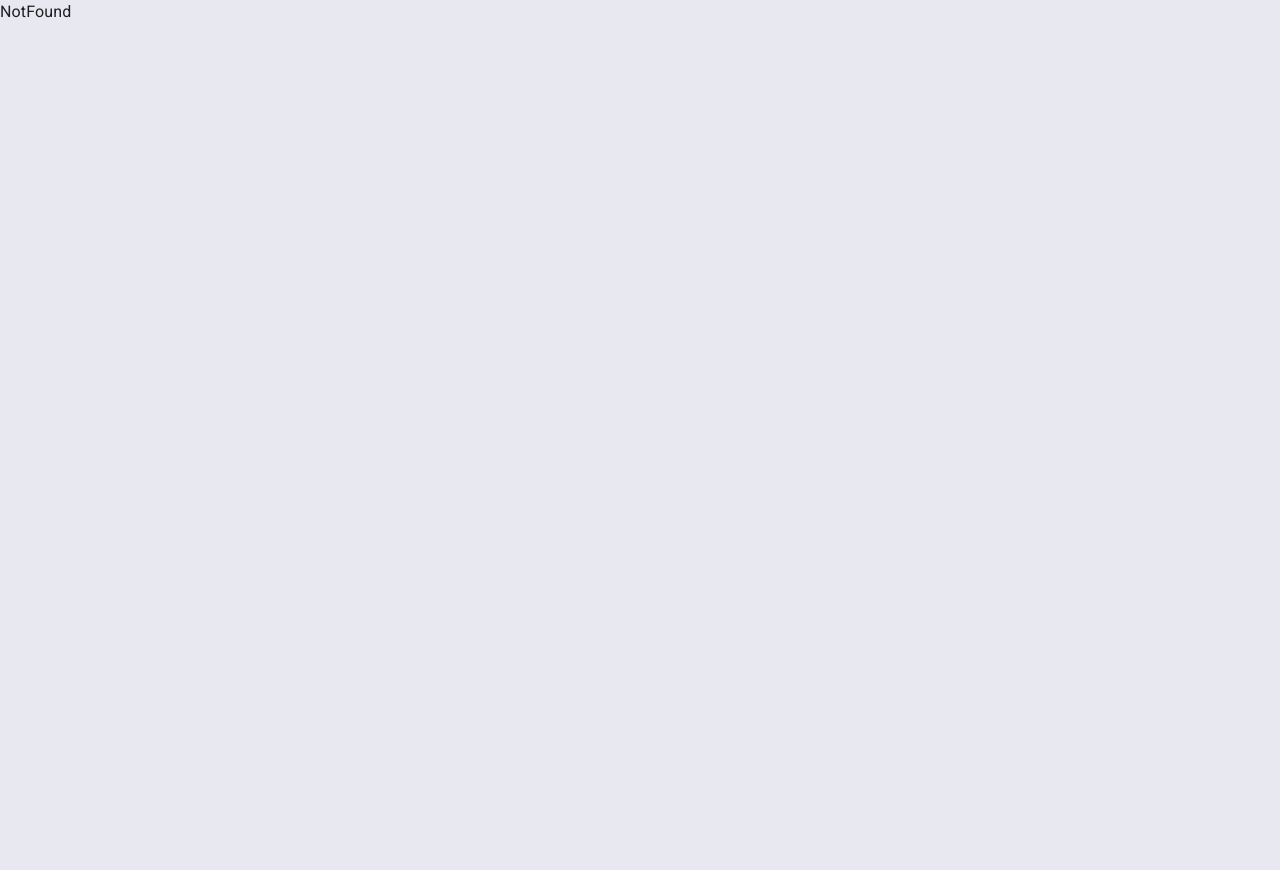
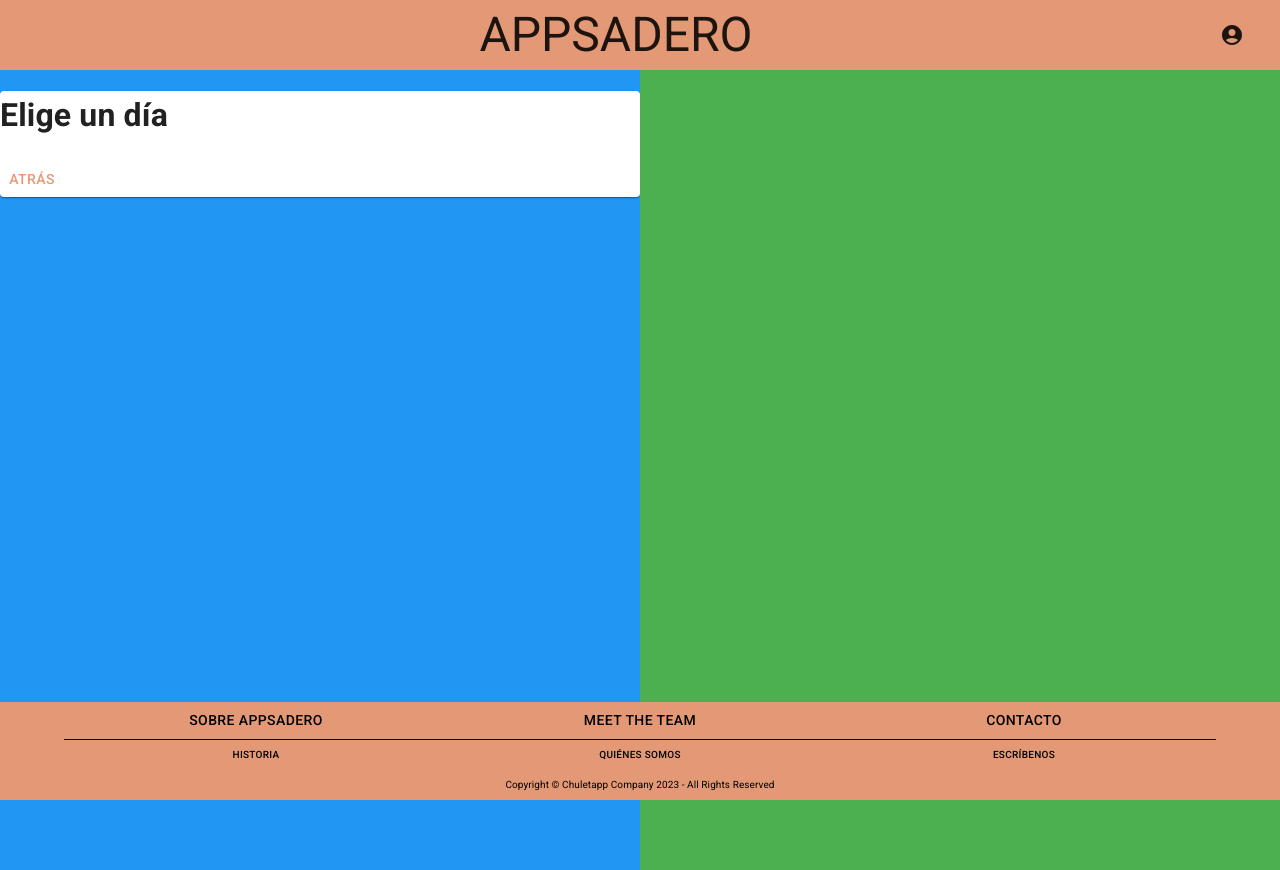
Before and after one commit to Adasat/Appsadero-Frontend, a React (Vite) app: page /createAsadero in a window 1280 px wide. Before the commit this address had no page. Before the commit the page ends 800 px from the top, so only its background shows below. Built offline with nearby package versions, Linux system fonts and the light colour scheme.

Commit message:
Button Done

```diff
--- /dev/null
+++ b/src/Components/ButtonCustom/ButtonCustom.jsx
@@ -0,0 +1,28 @@
+import { Button } from '@mui/material'
+import React, { useState } from 'react'
+import PropTypes from 'prop-types'
+import { Link } from 'react-router-dom'
+
+
+function ButtonCustom({handleButton, action , disabled, text}) {
+    ButtonCustom.propTypes = {
+    handleButton: PropTypes.func.isRequired,
+    }
+
+    const handleClick = (e) => {
+    handleButton()
+    }
+
+    return (
+    <Link to={action}>
+        <Button
+        disabled={disabled}
+        onClick={handleButton}>
+        {text}
+        </Button>
+    </Link>
+    )
+}
+
+
+export default ButtonCustom
--- /dev/null
+++ b/src/Pages/CreateAsadero/CreateAsadero.jsx
@@ -0,0 +1,60 @@
+import { Button, Grid, Paper } from '@mui/material'
+import { blue, green, red } from '@mui/material/colors'
+import React, { useState } from 'react'
+import ButtonCustom from '../../Components/ButtonCustom/ButtonCustom'
+import { Navigate } from 'react-router-dom'
+import { useNavigate } from 'react-router-dom'
+
+function CreateAsadero() {
+
+    const navigate = useNavigate()
+
+    const buttonBack = {
+        text: 'Atrás',
+        action: '/login',
+        disabled: false
+    }
+
+    const handleButton = (button) => {
+
+
+        //setButt({ ...butt, text: butt.text })
+       //setButt({...butt, button})
+        //navigate()
+    }
+
+  return (
+    <>
+      <Grid
+        container
+        component="main"
+        height="100vh"
+        width="100vw"
+        sx={{ backgroundColor: red[500] }}
+      >
+        <Grid item xs={12} sm={6} md={6} sx={{ backgroundColor: blue[500] }}>
+          <Paper>
+            <h1>Elige un día</h1>
+
+            <ButtonCustom
+              handleButton={handleButton}
+              action={buttonBack.action}
+              disabled={buttonBack.disabled}
+              text={buttonBack.text}
+            ></ButtonCustom>
+          </Paper>
+        </Grid>
+
+        <Grid
+          item
+          xs={12}
+          sm={6}
+          md={6}
+          sx={{ backgroundColor: green[500] }}
+        ></Grid>
+      </Grid>
+    </>
+  )
+}
+
+export default CreateAsadero
--- /dev/null
+++ b/src/Pages/Pruebas/Abel.jsx
@@ -0,0 +1,11 @@
+import React from 'react'
+
+function Abel() {
+
+  return (
+    <div>Abel</div>
+
+  )
+}
+
+export default Abel
--- /dev/null
+++ b/src/Pages/Pruebas/Diana.jsx
@@ -0,0 +1,9 @@
+import React from 'react'
+
+function Diana() {
+  return (
+    <div>Diana</div>
+  )
+}
+
+export default Diana
--- /dev/null
+++ b/src/Pages/Pruebas/Pedro.jsx
@@ -0,0 +1,9 @@
+import React from 'react'
+
+function Pedro() {
+  return (
+    <div>Pedro</div>
+  )
+}
+
+export default Pedro
```
Also changed, not shown: src/Router/router.jsx (+16 -5 lines), src/Components/ButtonCustom/ButtonCustom.css (added), src/Pages/CreateAsadero/CreateAsadero.css (added), src/assets/CreateAsadero.png (added).
